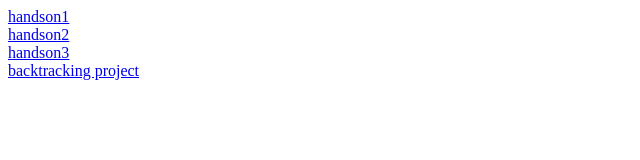
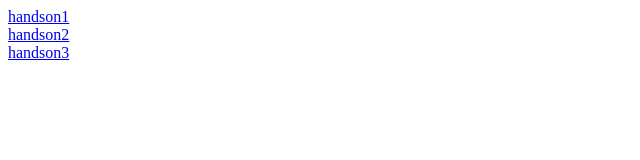
Before and after one commit to Jeggam-Mahesh/repo1, a plain HTML site: page index.html in a window 1280 px wide. Shown: the whole page, without its empty margins (0-640 px from the left). Drawn offline with Linux system fonts and the light colour scheme.

Commit message:
Update index.html

```diff
--- a/index.html
+++ b/index.html
@@ -13,6 +13,6 @@
    <br>
    <a href="./ASSIGNMENTS/./HTML/./handson-3/iframe.html">handson3</a>
    <br>
-   <a href="./PROJECTS/./HTML PROJECT/./Backtracking project/backtracking.html">backtracking project</a>
+<!--    <a href="./PROJECTS/./HTML PROJECT/./Backtracking project/backtracking.html">backtracking project</a>  -->
 </body>
 </html>
```
